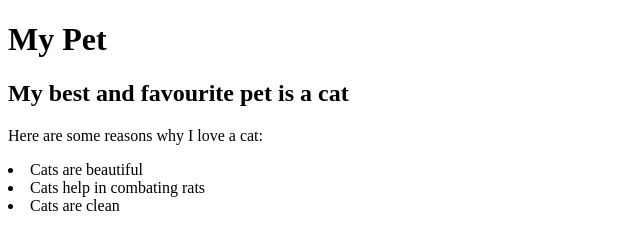
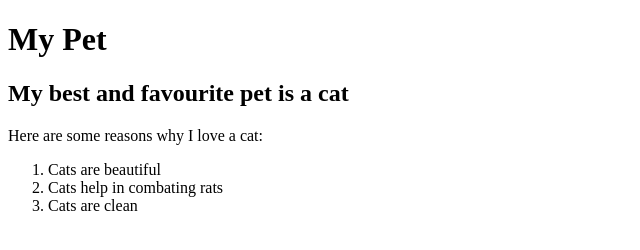
Before and after one commit to FidelisMomanyi/first-webpage, a plain HTML site: page my-favourite-things.html in a window 1280 px wide. Shown: the whole page, without its empty margins (0-640 px from the left). Drawn offline with Linux system fonts and the light colour scheme.

Commit message:
orderly list

```diff
--- a/my-favourite-things.html
+++ b/my-favourite-things.html
@@ -8,12 +8,12 @@
          <h2>My best and favourite pet is a cat</h2>
 
          <p>Here are some reasons why I love a cat:</p>
-         <u1>
+         <ol>
              <li>Cats are beautiful</li>
              <li>Cats help in combating rats</li>
              <li>Cats are clean</li>
 
-         </u1>
+         </ol>
 
      </body>
     </html>
```
